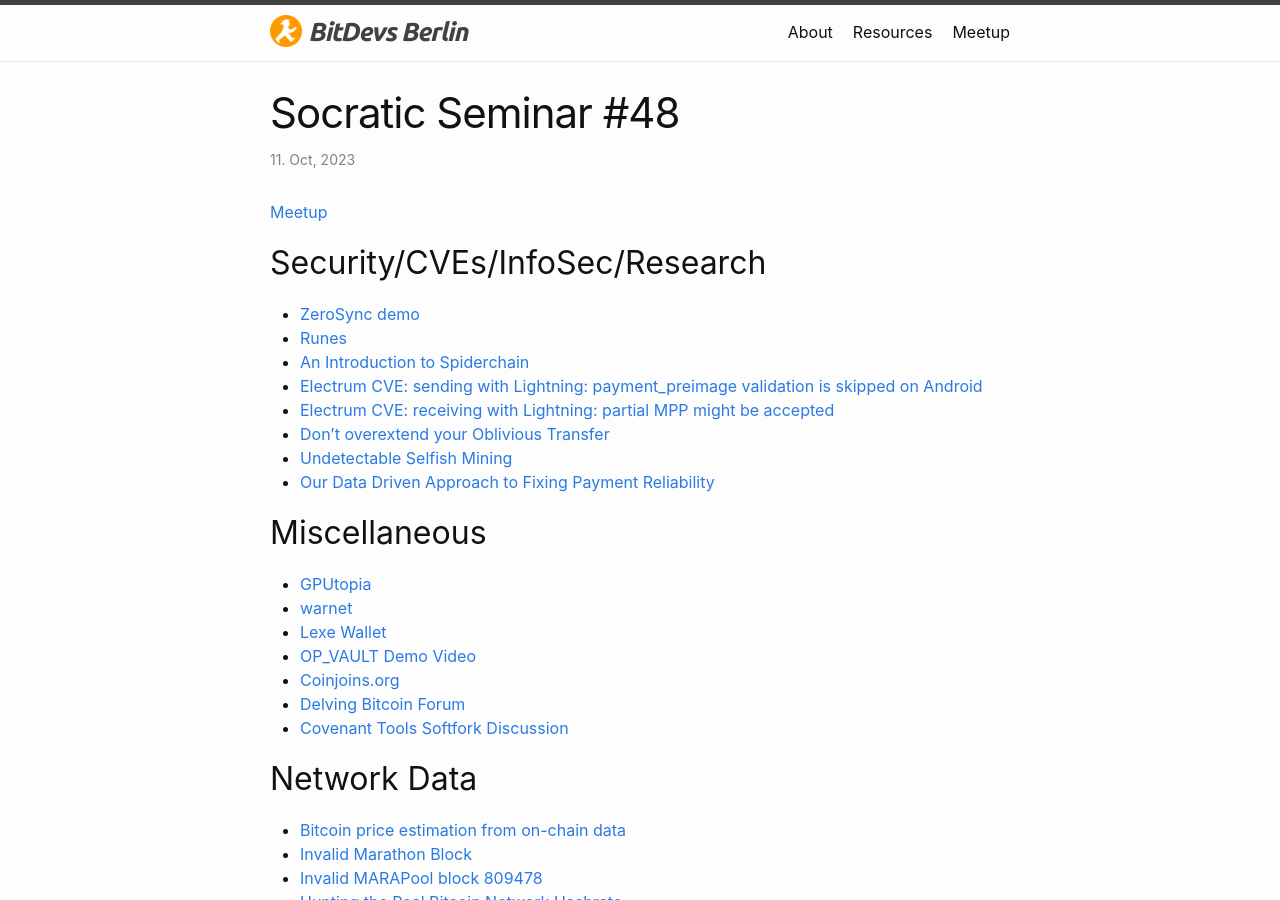
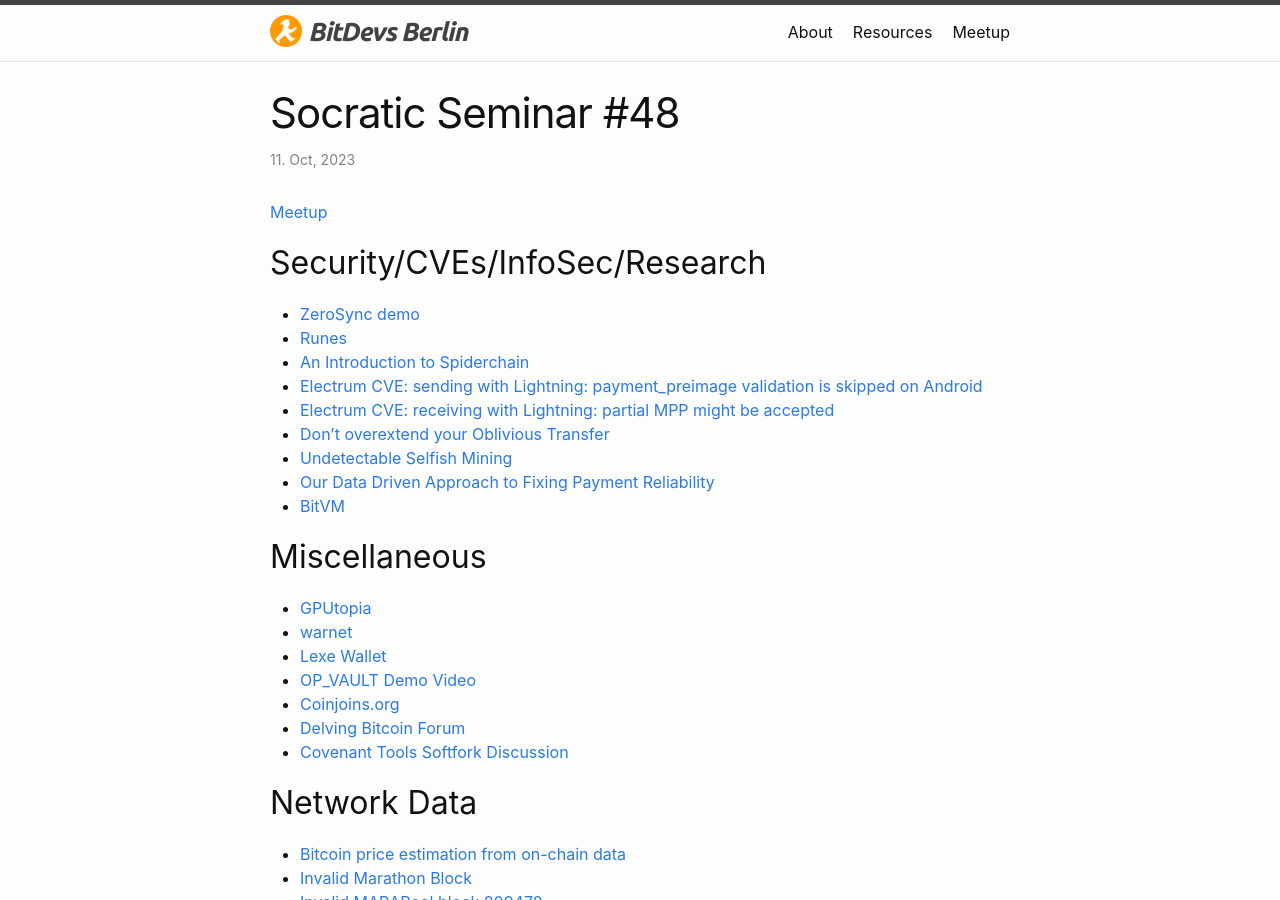
Before and after one commit to fjahr/bitdevsberlin, a Jekyll site: the page built from _posts/2023-10-11-socratic-seminar-48.md, in a window 1280 px wide and 900 px high. Built offline with Jekyll 4.4.1, drawn with Linux system fonts in a browser that asks for light colours.

Commit message:
Add more links for socratic seminar #48

```diff
--- a/_posts/2023-10-11-socratic-seminar-48.md
+++ b/_posts/2023-10-11-socratic-seminar-48.md
@@ -15,6 +15,7 @@ title: "Socratic Seminar #48"
 - [Don’t overextend your Oblivious Transfer](https://blog.trailofbits.com/2023/09/20/dont-overextend-your-oblivious-transfer/)
 - [Undetectable Selfish Mining](https://browse.arxiv.org/pdf/2309.06847.pdf)
 - [Our Data Driven Approach to Fixing Payment Reliability](https://blog.mutinywallet.com/fixing-payment-reliability/)
+- [BitVM](https://bitvm.org/bitvm.pdf)
 
 ## Miscellaneous
 
```
